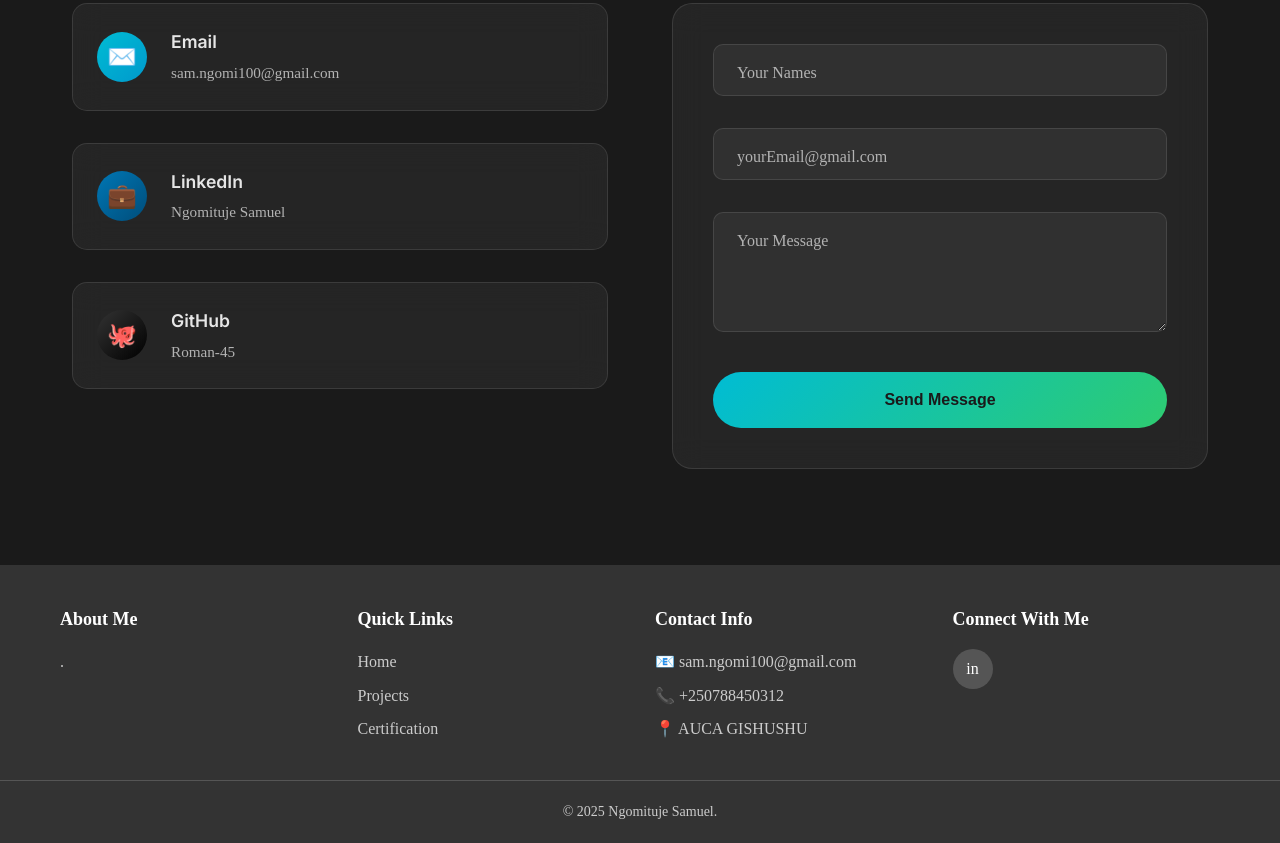
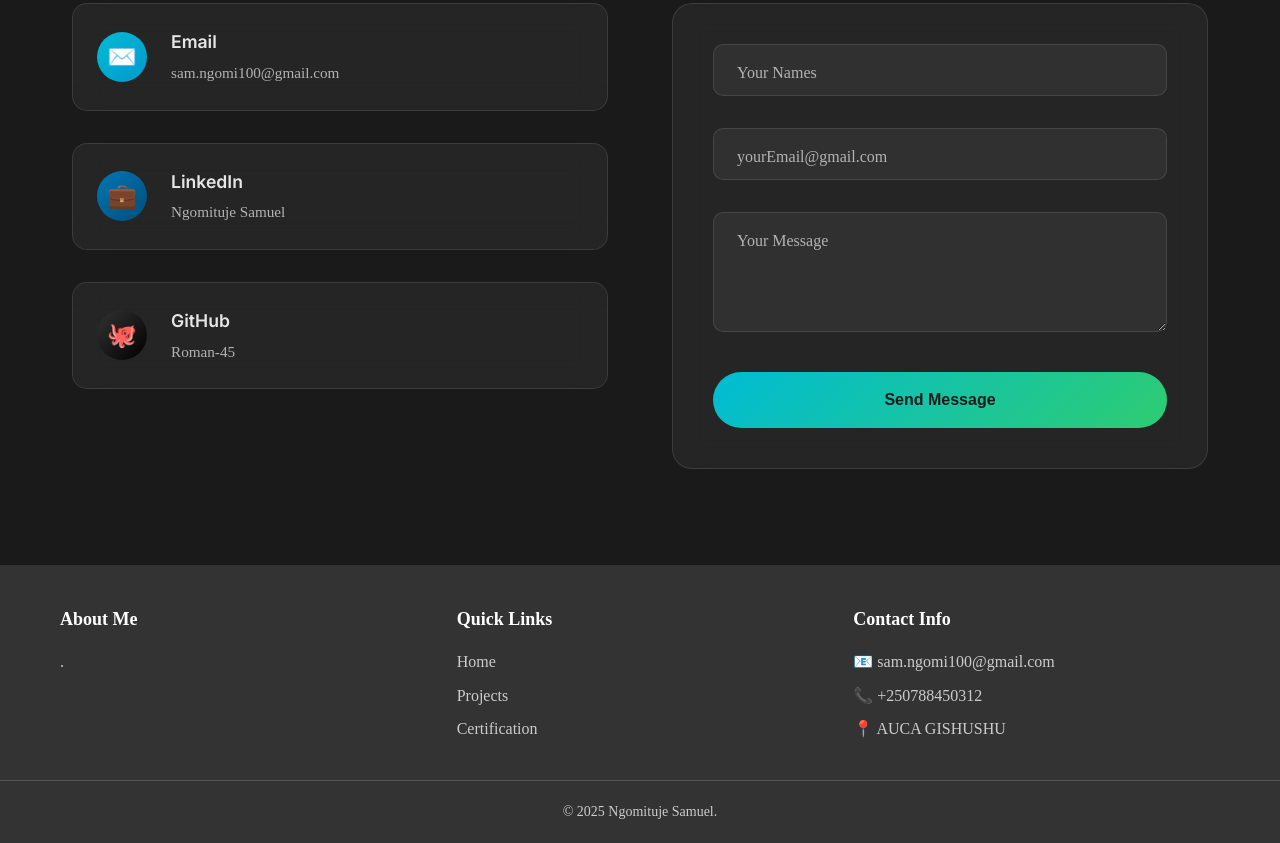
Before and after one commit to Roman-45/Portfolio, a plain HTML site: page index.html in a window 1280 px wide. Shown: the part 4771-5614 px from the top of the page. Drawn offline with Linux system fonts and the light colour scheme; animation ran at ten frames a second; a web font is replaced by a local one.

Commit message:
Update index.html

```diff
--- a/index.html
+++ b/index.html
@@ -548,13 +548,6 @@
                 <p>📞 +250788450312</p>
                 <p>📍 AUCA GISHUSHU</p>
             </div>
-
-            <!-- Social Media Section -->
-            <div class="footer-section">
-                <h3>Connect With Me</h3>
-                <div class="social-links">
-                    <a href="#" title="">in</a>
-                </div>
             </div>
         </div>
 
```
